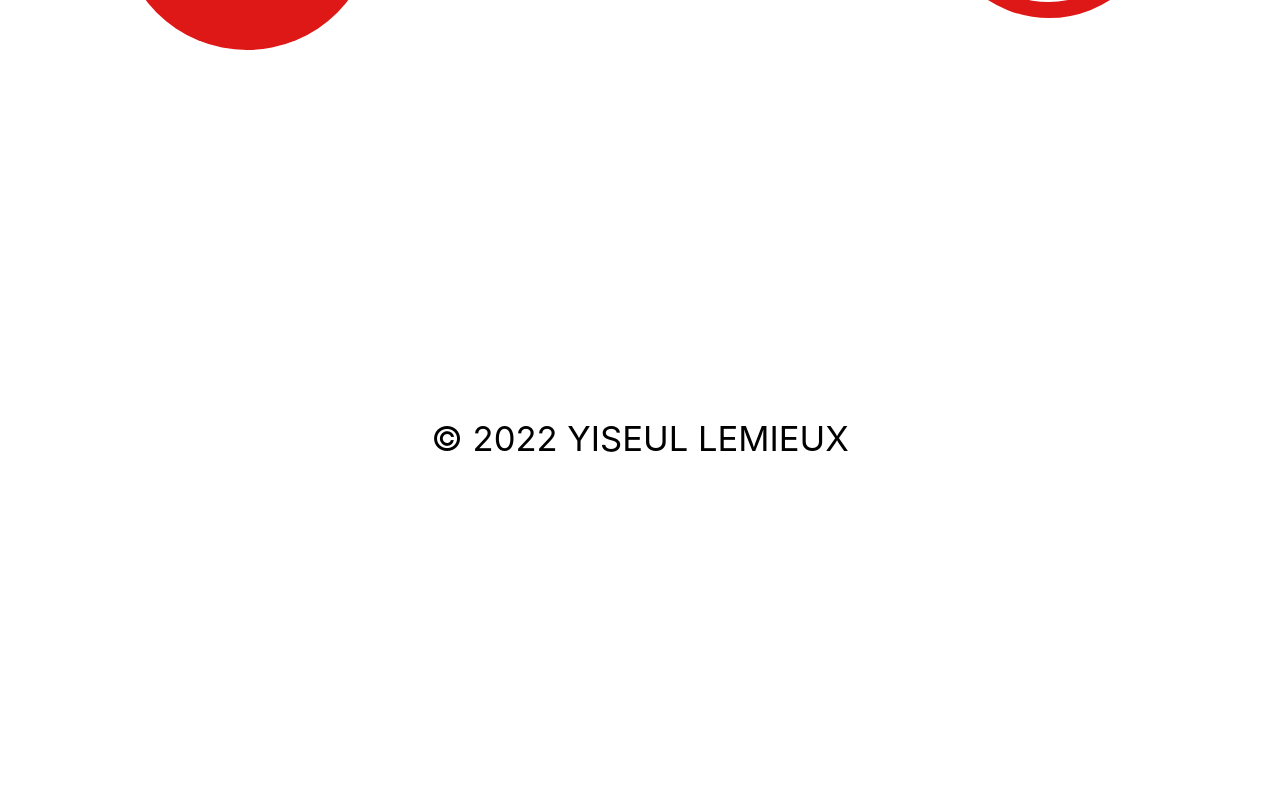
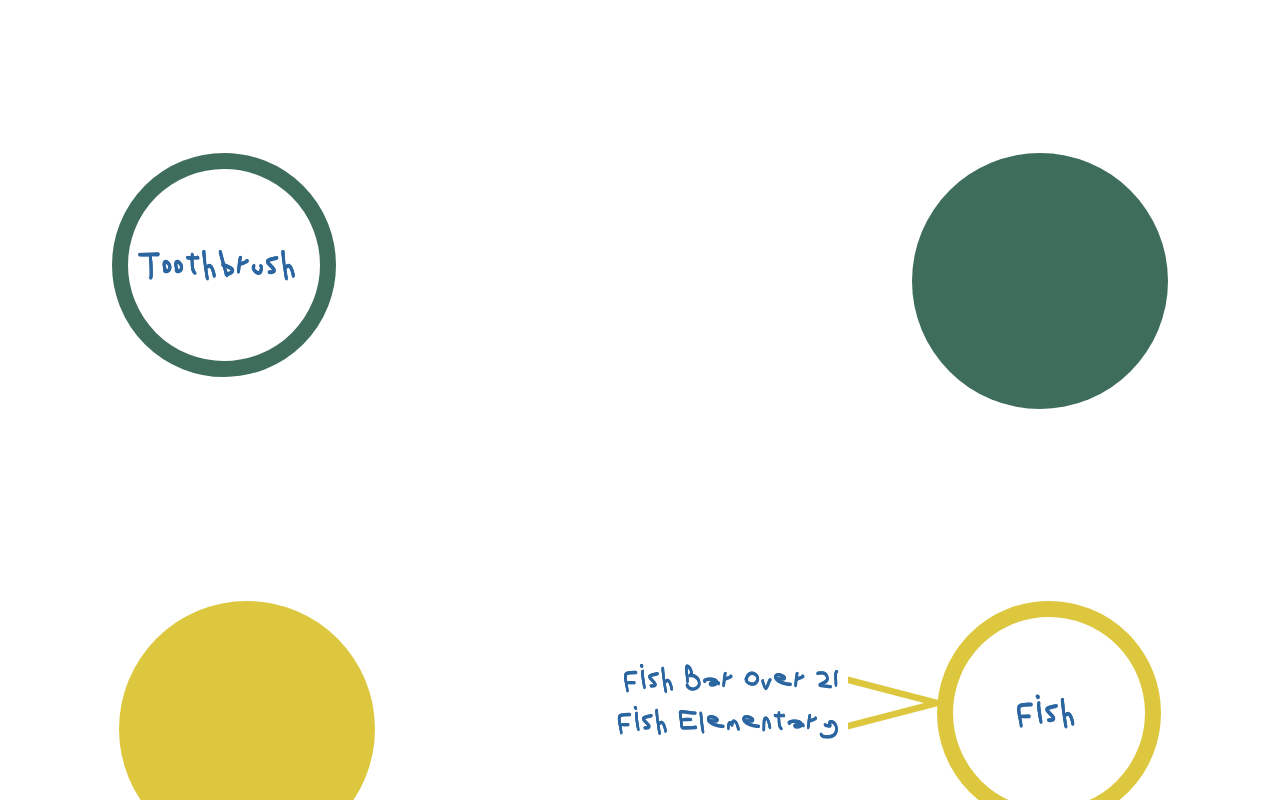
Before and after one commit to fml45678/yiseulNew22site, a React (Create React App) app: page /page/d in a window 1280 px wide. Shown: the part 631-1431 px from the top of the page. Before the commit the page ends 1120 px from the top, so only its background shows below. Built offline with nearby package versions, Linux system fonts and the light colour scheme.

Commit message:
fixed spacing between header and subheader and finished styling Dpage except for animations

```diff
--- a/src/components/Header.css
+++ b/src/components/Header.css
@@ -1,7 +1,7 @@
 .header {
   font-family: arial;
   margin-top: 4.25vw;
-  margin-bottom: 10vw;
+  margin-bottom: 3vw;
 }
 
 .header > a {
--- a/src/pages/Dpage.css
+++ b/src/pages/Dpage.css
@@ -1,9 +1,24 @@
+.dPage__container {
+  min-height: 70vh;
+  margin-top: 10vw;
+  display: flex;
+  flex-direction: column;
+  row-gap: 15vw;
+
+  /* this is for the ipad version} */
+
+  /* .dpage__headerTitle {
+  margin-left: 50vw; */
+}
 .dContainer {
   display: flex;
   justify-content: center;
-  gap: 37vw;
-  margin-top: 10vw;
-  min-height: 70vh;
+  column-gap: 37vw;
+}
+.dContainer__noMiddleText {
+  display: flex;
+  justify-content: center;
+  column-gap: 45vw;
 }
 .dPage__circleRight {
   display: flex;
@@ -48,9 +63,149 @@
   font-family: "C90Degree";
   font-weight: 900;
   text-shadow: 0.1px 0.3px, 0.2px 0.6px #2b66a0;
-  font-size: 4vw;
+  font-size: 3.5vw;
   position: absolute;
-  bottom: 34%;
-  left: 19%;
+  bottom: 36%;
+  left: 24%;
   color: #2b66a0;
 }
+.dPage__middleText1 {
+  font-family: "C90Degree";
+  font-weight: 900;
+  text-shadow: 0.1px 0.3px, 0.2px 0.6px #2b66a0;
+  font-size: 3vw;
+  position: absolute;
+  bottom: 8.3vw;
+  text-align: right;
+  right: 24vw;
+  color: #2b66a0;
+  width: 37vw;
+}
+.dPage__middleText2 {
+  font-family: "C90Degree";
+  font-weight: 900;
+  text-shadow: 0.1px 0.3px, 0.2px 0.6px #2b66a0;
+  font-size: 3vw;
+  position: absolute;
+  bottom: 5vw;
+  text-align: right;
+  right: 24vw;
+  color: #2b66a0;
+  width: 37vw;
+}
+.dPage__middleTextBottom {
+  font-family: "C90Degree";
+  font-weight: 900;
+  text-shadow: 0.1px 0.3px, 0.2px 0.6px #d2a53b;
+  font-size: 3vw;
+  position: absolute;
+  bottom: 5.5vw;
+  text-align: right;
+  left: 10vw;
+  color: #d2a53b;
+  width: 35vw;
+}
+
+#twoFull {
+  background-color: #ddc73e;
+}
+#twoBorder {
+  border: 1.3vw solid #ddc73e;
+}
+
+#twoText {
+  left: 32%;
+}
+
+#twoTri {
+  border-left: 8vw solid #ddc73e;
+}
+
+#threeFull {
+  background-color: #2972ae;
+}
+#threeBorder {
+  border: 1.3vw solid #2972ae;
+}
+#threeText {
+  left: 2%;
+  font-size: 3.3vw;
+}
+#threeMiddleTextOne {
+  bottom: 10vw;
+}
+
+#threeTri {
+  border-left: 8vw solid #2972ae;
+}
+#threeBorder > div {
+  bottom: 1vw;
+  /* right: 24vw; */
+  width: 37vw;
+  text-align: center;
+}
+
+#oneNoMidFull {
+  background-color: #3f6d5b;
+}
+#oneNoMidBorder {
+  border: 1.3vw solid #3f6d5b;
+}
+#oneNoMidText {
+  left: 4%;
+}
+
+#twoNoMidFull {
+  background-color: #a8adc0;
+}
+#twoNoMidBorder {
+  border: 1.3vw solid #a8adc0;
+}
+#twoNoMidText {
+  left: 3%;
+  bottom: 28%;
+  font-size: 3vw;
+  text-align: center;
+}
+
+#fourFull {
+  background-color: #d2a53b;
+}
+#fourBorder {
+  border: 1.3vw solid #d2a53b;
+}
+
+#fourText {
+  left: 14%;
+  bottom: 35%;
+}
+#fiveFull {
+  background-color: #eea4c8;
+}
+#fiveBorder {
+  border: 1.3vw solid #eea4c8;
+}
+
+#fiveText {
+  left: 26%;
+  bottom: 10%;
+}
+
+#fiveMiddleText {
+  left: unset;
+  right: 35vw;
+  color: #eea4c8;
+  text-shadow: 0.1px 0.3px, 0.2px 0.6px #eea4c8;
+}
+
+#threeNoMidFull {
+  background-color: #b0412f;
+}
+#threeNoMidBorder {
+  border: 1.3vw solid #b0412f;
+}
+#threeNoMidText {
+  left: 8%;
+  bottom: 15%;
+  font-size: 3vw;
+}
--- a/src/pages/Dpage.js
+++ b/src/pages/Dpage.js
@@ -3,13 +3,118 @@ import "./Dpage.css";
 
 function Dpage() {
   return (
+    <div className="dPage__container">
+      {/* this is for the ipad version */}
+      {/* <span className="dpage__headerTitle">PROJECT D</span> */}
+
       <div className="dContainer">
         <div className="dPageCircle__full"></div>
         <div className="dPage__circleRight">
           <div className="dPageTri__right"></div>
           <div className="dPageCircle__border">
             <span className="dPage__circleText">Sworld</span>
+            <span className="dPage__middleText1">United Vegetable States</span>
+            <span className="dPage__middleText2">
+              United Under Water States
+            </span>
           </div>
+        </div>
+      </div>
+
+      <div className="dContainer__noMiddleText">
+        <div className="dPage__circleRight">
+          <div id="oneNoMidBorder" className="dPageCircle__border">
+            <span id="oneNoMidText" className="dPage__circleText">
+              Toothbrush
+            </span>
+          </div>
+        </div>
+        <div id="oneNoMidFull" className="dPageCircle__full"></div>
+      </div>
+
+      <div className="dContainer">
+        <div id="twoFull" className="dPageCircle__full"></div>
+        <div className="dPage__circleRight">
+          <div id="twoTri" className="dPageTri__right"></div>
+          <div id="twoBorder" className="dPageCircle__border">
+            <span id="twoText" className="dPage__circleText">
+              Fish
+            </span>
+            <span className="dPage__middleText1">Fish Bar Over 21</span>
+            <span className="dPage__middleText2">Fish Elementary</span>
+          </div>
+        </div>
+      </div>
+
+      <div className="dContainer__noMiddleText">
+        <div className="dPage__circleRight">
+          <div id="twoNoMidBorder" className="dPageCircle__border">
+            <div id="twoNoMidText" className="dPage__circleText">
+              Index of
+              <br />
+              Heartbreak
+            </div>
+          </div>
+        </div>
+        <div id="twoNoMidFull" className="dPageCircle__full"></div>
+      </div>
+
+      <div className="dContainer">
+        <div id="threeFull" className="dPageCircle__full"></div>
+        <div className="dPage__circleRight">
+          <div id="threeTri" className="dPageTri__right"></div>
+          <div id="threeBorder" className="dPageCircle__border">
+            <span id="threeText" className="dPage__circleText">
+              Languages
+            </span>
+            <span id="threeMiddleTextOne" className="dPage__middleText1">
+              7 letters & Infinite Sounds
+            </span>
+            <div className="dPage__middleText2">
+              No name
+              <br />
+              (musical complimentary symbols)
+            </div>
+          </div>
+        </div>
+      </div>
+
+      <div className="dContainer__noMiddleText">
+        <div className="dPage__circleRight">
+          <div id="fourBorder" className="dPageCircle__border">
+            <span id="fourText" className="dPage__circleText">
+              Portrait
+            </span>
+            <span className="dPage__middleTextBottom">COMING SOON </span>
+          </div>
+        </div>
+        <div id="fourFull" className="dPageCircle__full"></div>
+      </div>
+
+      <div className="dContainer__noMiddleText">
+        <div id="fiveFull" className="dPageCircle__full"></div>
+        <div className="dPage__circleRight">
+          <div id="fiveBorder" className="dPageCircle__border">
+            <span id="fiveText" className="dPage__circleText">
+              Plugs <br />
+              From Trash
+            </span>
+            <span id="fiveMiddleText" className="dPage__middleTextBottom">
+              COMING SOON{" "}
+            </span>
+          </div>
+        </div>
+      </div>
+
+      <div className="dContainer__noMiddleText">
+        <div className="dPage__circleRight">
+          <div id="threeNoMidBorder" className="dPageCircle__border">
+            <span id="threeNoMidText" className="dPage__circleText">
+              Distance, Relationship & Response
+            </span>
+          </div>
+        </div>
+        <div id="threeNoMidFull" className="dPageCircle__full"></div>
       </div>
     </div>
   );
--- a/src/pages/Home.css
+++ b/src/pages/Home.css
@@ -1,6 +1,7 @@
 .home__container {
   /* figure out how to apply min-height to every page */
   min-height: 70vh;
+  margin-top: 10vw;
 }
 
 .circle {
```
Lines whose indentation alone changed are shown as unchanged.
